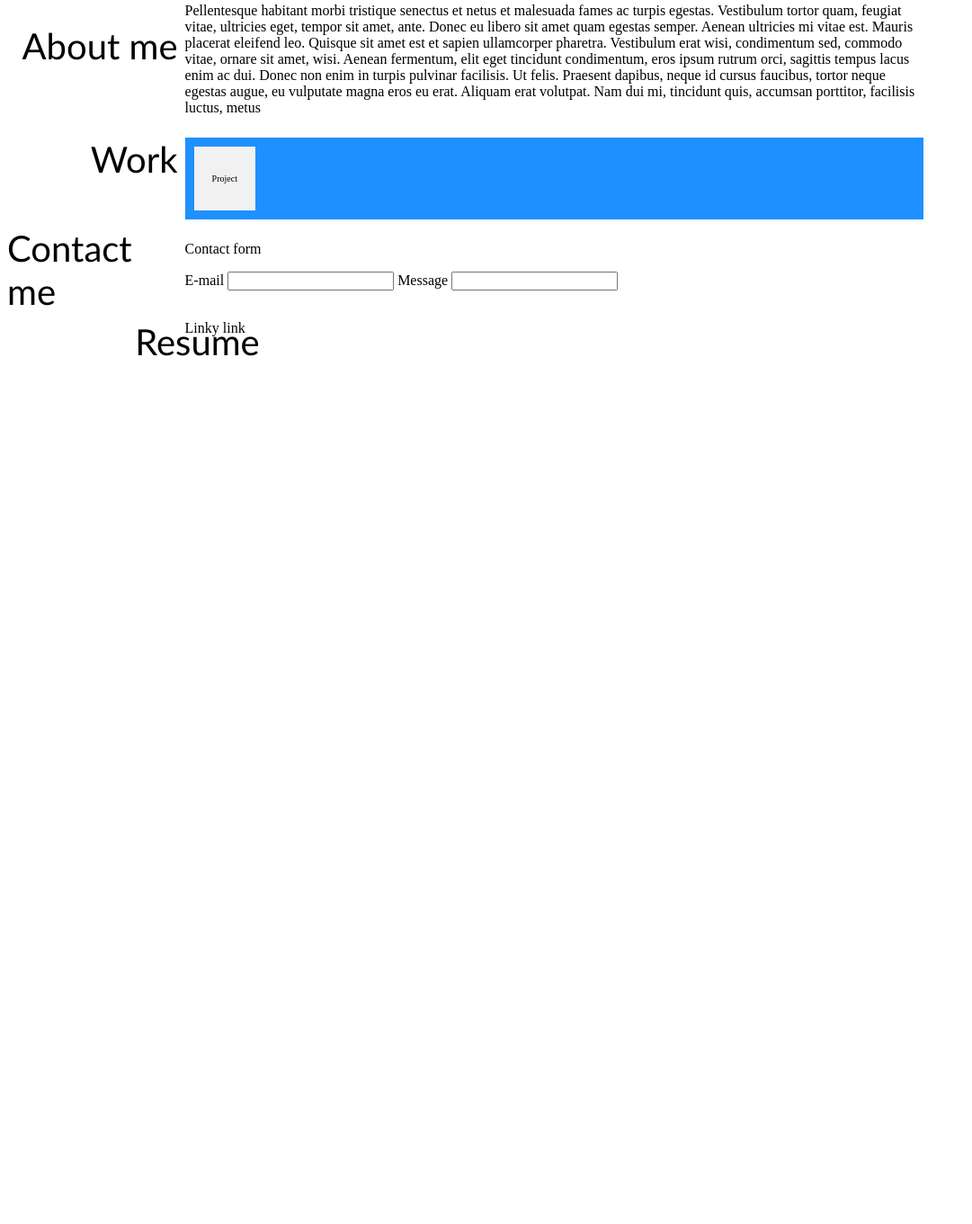
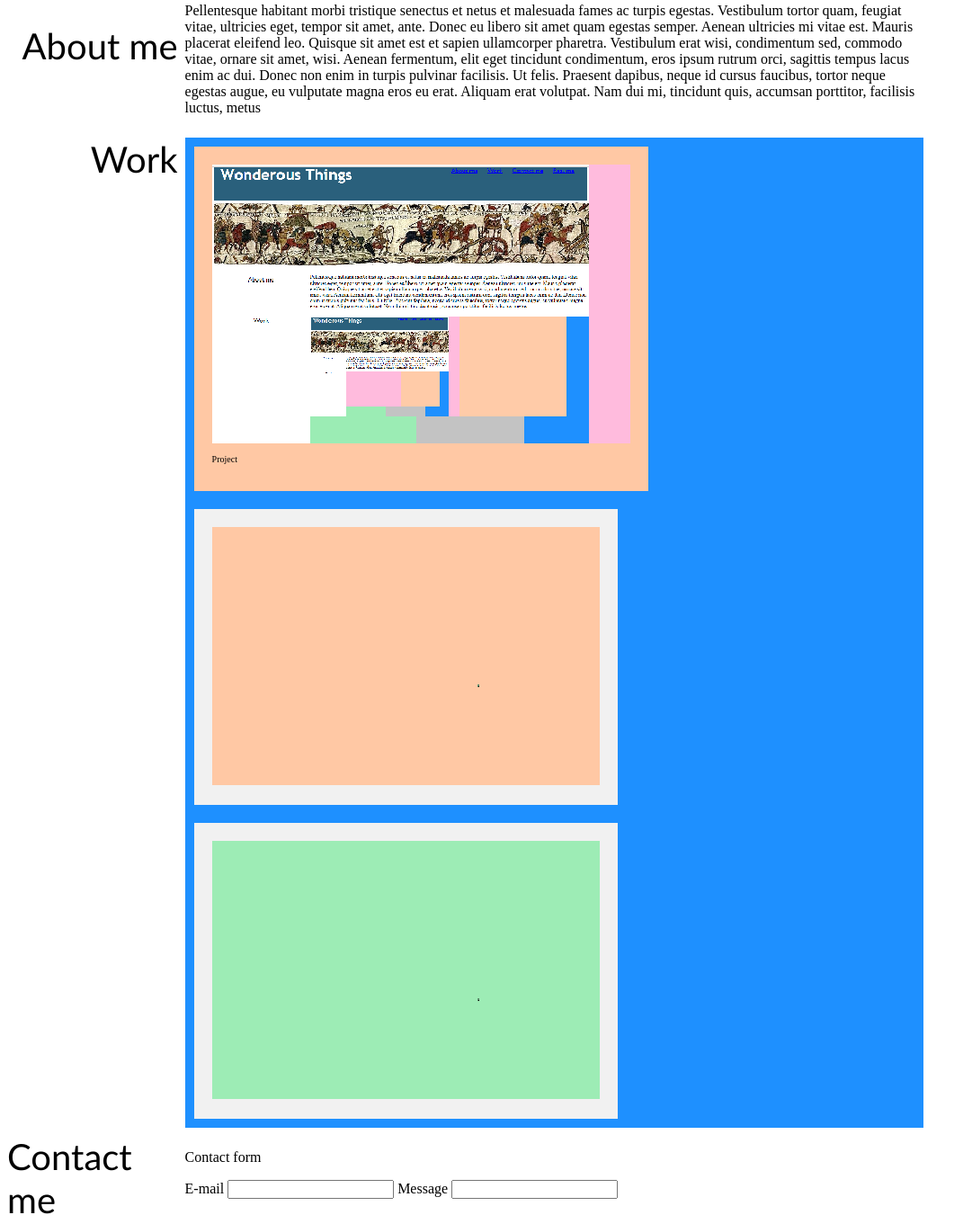
Before and after one commit to minprocess/Portfolio, a plain HTML site: page index.html in a window 1280 px wide. Shown: the part 486-1847 px from the top of the page at 90% size, without its empty margins (0-1081 px from the left). Before the commit the page ends 898 px from the top, so only its background shows below. Drawn offline with Linux system fonts and the light colour scheme.

Commit message:
Fix flexbox that constains links to project

```diff
--- a/assets/css/style.css
+++ b/assets/css/style.css
@@ -79,7 +79,12 @@
   }
 
   .first-proj {
-    background-image: url("./assets/images/Project-Orange.png");
+    /*
+    width: 100%;
+    height: 100%;
+    */
+    background-size: cover;
+    background-image: url("../images/Project-Orange.png");
   }
 
   .center-cell {
--- a/index.html
+++ b/index.html
@@ -44,19 +44,24 @@
         <div class="center-cell">Work</div>
         <div class="flex-container">
             <div class="first-proj">
+                <a href="https://github.com/minprocess/Portfolio/">
+                    <img src="./assets/images/Project-Pink.png" alt="Screen capture of the webpage for my Portfolio project">
+                </a>
                 <p>Project</p>
             </div>
-            <!--
-            <a href="https://github.com/minprocess/Portfolio/">
-                <img src="./assets/images/Project-Pink.png" alt="Screen capture of the webpage for my Portfolio project">
-            </a>
-            -->
+            <div>
+                <a href="https://github.com/minprocess/Horiseon-Refactor/">
+                    <img src="./assets/images/Project-Orange.png" alt="Screen capture of the webpage for my Portfolio project">
+                </a>
+            </div>
+            <div>
+                <img src="./assets/images/Project-Green.png" alt="Screen capture of the webpage for my Horiseon-Refactor project">
+            </div>
+
             <!-- width=150" height="70"> */ -->
 
             <!--
-            <a href="https://github.com/minprocess/Horiseon-Refactor/">
-                    <img src="./assets/images/Project-Orange.png" alt="Screen capture of the webpage for my Horiseon-Refactor project">
-            </a>
+
             -->
 <!--
             <a href="https://github.com/minprocess/Horiseon-Refactor/" src="./assets/images/Project-Pink.png" alt="Link to Horiseon-Refactor on GitHub">
```
